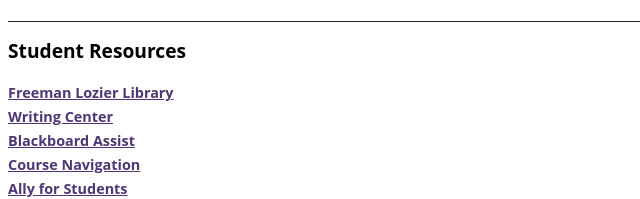
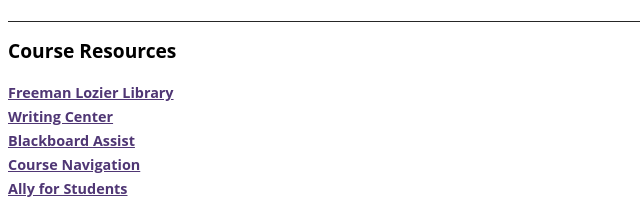
Before and after one commit to pberger-design/bbdevhelp, a plain HTML site: page index.html in a window 1280 px wide. Shown: the part 259-458 px from the top of the page, 0-640 px from the left. Drawn offline with Linux system fonts and the light colour scheme.

Commit message:
Update index.html

```diff
--- a/index.html
+++ b/index.html
@@ -20,7 +20,7 @@
             <div class="bu_link_div"><a class="bu_help_link_1" href="https://www.bellevue.edu/footer/contact-us/contact-us" target="_blank">Where to go for help</a></div>
         </div>
         <div class="bu_help_p_c1">
-            <h3>Student Resources</h3>
+            <h3>Course Resources</h3>
             <div class="bu_link_div"><a class="bu_help_link_1" href="https://library.bellevue.edu/" target="_blank">Freeman Lozier Library</a></div>
             <div class="bu_link_div"><a class="bu_help_link_1" href="http://www.bellevue.edu/student-support/writing-center/writing-center" target="_blank">Writing Center</a></div>
             <div class="bu_link_div"><a class="bu_help_link_1" href="https://bellevueuni-test.blackboard.com/ultra/integration/bbAssist">Blackboard Assist</a></div>
```
